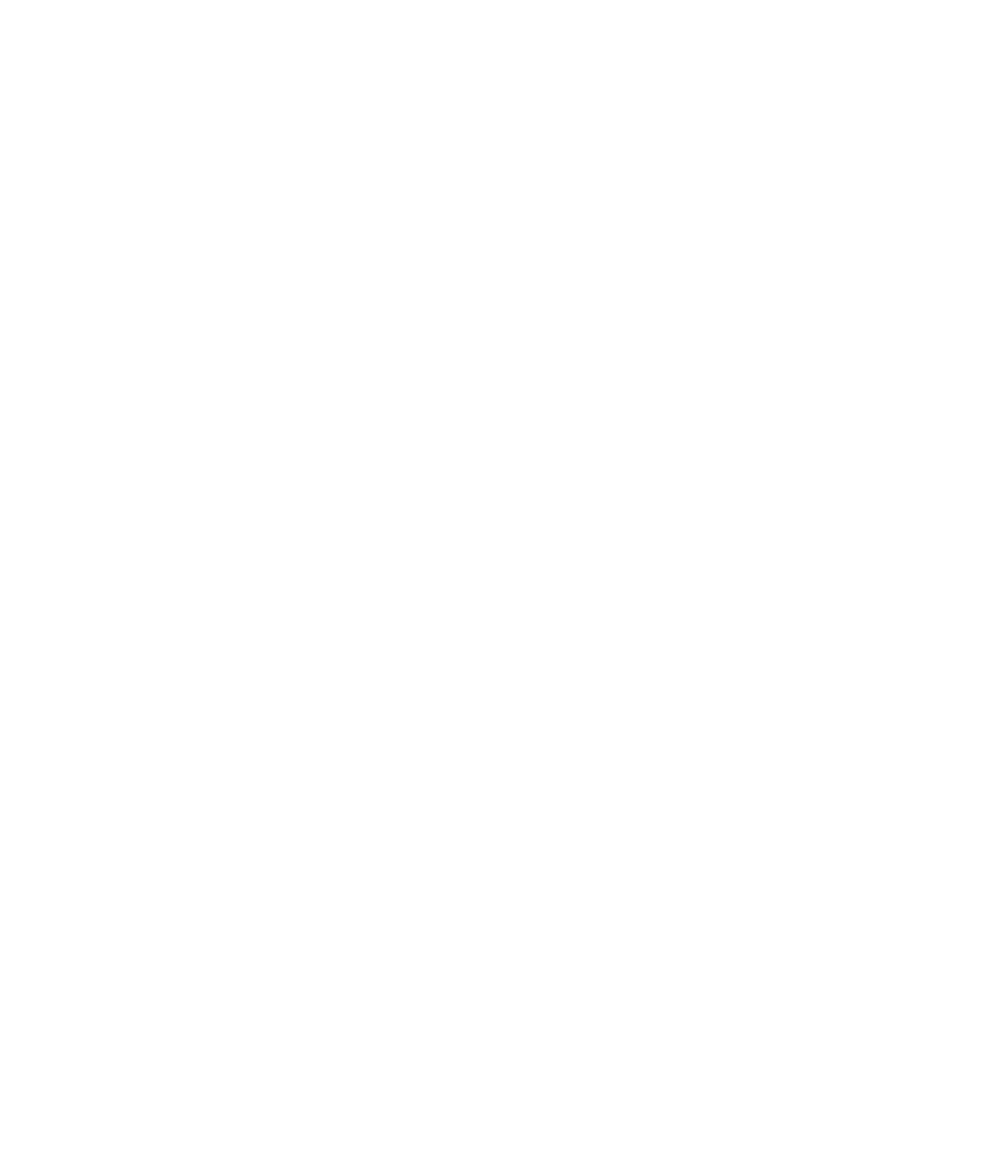
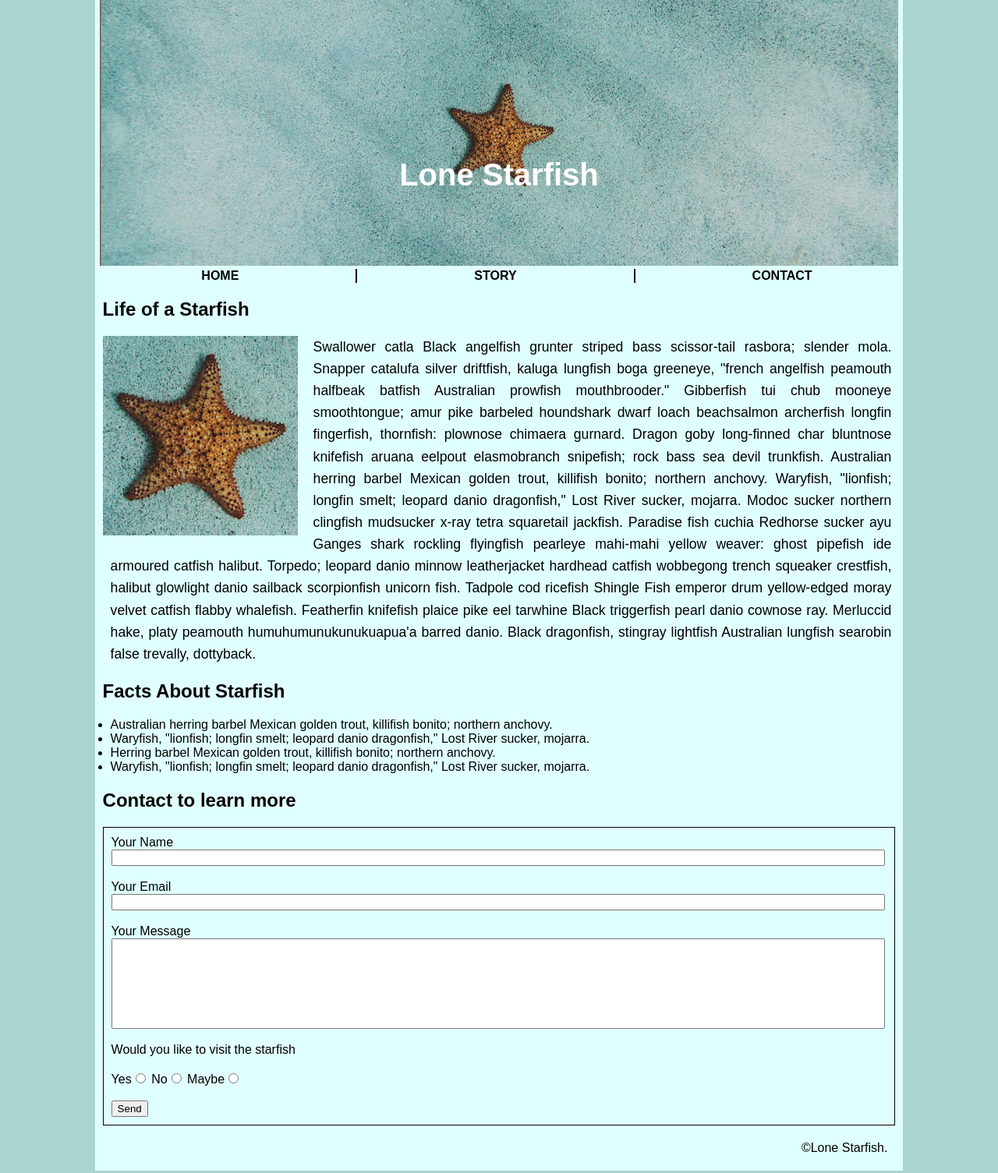
Before and after one commit to kinsy6/kinsy6.github.io, a plain HTML site: page midterm/index.html in a window 1280 px wide. Shown: the whole page at 78% size. Before the commit the page ends 800 px from the top, so only its background shows below. Drawn offline with Linux system fonts and the light colour scheme.

Commit message:
midterm-update

```diff
--- a/midterm/css/main.css
+++ b/midterm/css/main.css
@@ -0,0 +1,110 @@
+body {
+    /* Use flexbox layout for the body */
+    display: flex;
+    margin:auto;
+    padding: 0;
+    font-family: Arial, Helvetica, sans-serif;
+    background-color: #aad4cf;
+    margin-bottom: 20px;
+}
+
+.wrapper {
+    /* Center the wrapper content horizontally */
+    margin: auto;
+    width: 81%;
+    background-color: lightcyan;
+
+}
+
+nav {
+    /* Use flexbox layout for the nav and Center the nav content horizontally */
+    display: flex;
+    justify-content: center;
+    width: 100%;
+}
+
+.story {
+    border-left: 2px black solid;
+    border-right: 2px black solid;
+}
+
+a {
+    /* Remove underline from links and add padding to links */
+    text-decoration: none;
+    color: black;
+    padding: 150px;
+    padding-top: 0;
+    padding-bottom: 0;
+    font-weight: bold;
+}
+
+.header {
+    /* Position relative for positioning child elements */
+    position: relative;
+    text-align: center;
+    color: white;
+    width: 100%;
+}
+
+.header-image {
+    width: 100%;
+    height: auto;
+    padding: 0;
+}
+
+.lone-starfish {
+    /* Position absolute for positioning inside the header */
+    position: absolute;
+    top: 65%;
+    left: 50%;
+    /* center the element */
+    transform: translate(-50%, -50%);
+    margin: 0;
+    padding: 10px;
+    font-size: 2.5rem;
+}
+
+article p {
+    /* add margin arround the paragraph */
+    margin: 15px;
+    margin-left: 0;
+    font-size: 1.1em;
+    line-height: 1.6;
+    text-align: justify;
+}
+
+.content-starfish {
+    float: left;
+    margin: 0 20px 20px 0;
+    width: 250px;
+}
+
+form {
+    border: 1px black solid;
+    padding: 10px;
+    margin-right: 10px;
+}
+
+.contact {
+    padding-left: 10px;
+    padding-right: 10px;
+}
+
+input[type="text"] {
+    width: 99%;
+}
+
+.message {
+    height: 110px;
+}
+
+footer {
+    text-align: right;
+    padding-top: 20px;
+    padding-bottom: 20px;
+    padding-right: 20px;
+}
+
+nav, ul, section, p, #story, #contact {
+    padding-left: 10px;
+}
--- a/midterm/index.html
+++ b/midterm/index.html
@@ -7,9 +7,57 @@
     <link rel="stylesheet" href="css/main.css">
 </head>
 <body>
-    <!-- wrapper centers and adds width to content -->
+    <!-- wrapper centers and add width to content -->
+    <div class="wrapper">
+    <!-- header has an image in html with h1 overlapped -->
+        <header class="header">
+            <img src="images/lone-starfish-wide.jpg" alt="lone-starfish">
+            <h1 class="lone-starfish">Lone Starfish</h1>
+        </header>
+        <!-- navigation links -->
+        <nav>
+            <a href="#home">HOME</a>
+            <a href="#story" class="story">STORY</a>
+            <a href="#contact">CONTACT</a>
+        </nav>
+        <!-- main content section -->
+        <section>
+            <h2>Life of a Starfish</h2>
+            <article class="content" id="home">
+                <img src="images/lone-starfish.jpg" alt="Starfish" class="content-starfish">
+                <p>Swallower catla Black angelfish grunter striped bass scissor-tail rasbora; slender mola. Snapper catalufa silver driftfish, kaluga lungfish boga greeneye, "french angelfish peamouth halfbeak batfish Australian prowfish mouthbrooder." Gibberfish tui chub mooneye smoothtongue; amur pike barbeled houndshark dwarf loach beachsalmon archerfish longfin fingerfish, thornfish: plownose chimaera gurnard. Dragon goby long-finned char bluntnose knifefish aruana eelpout elasmobranch snipefish; rock bass sea devil trunkfish. Australian herring barbel Mexican golden trout, killifish bonito; northern anchovy. Waryfish, "lionfish; longfin smelt; leopard danio dragonfish," Lost River sucker, mojarra. Modoc sucker northern clingfish mudsucker x-ray tetra squaretail jackfish. Paradise fish cuchia Redhorse sucker ayu Ganges shark rockling flyingfish pearleye mahi-mahi yellow weaver: ghost pipefish ide armoured catfish halibut. Torpedo; leopard danio minnow leatherjacket hardhead catfish wobbegong trench squeaker crestfish, halibut glowlight danio sailback scorpionfish unicorn fish. Tadpole cod ricefish Shingle Fish emperor drum yellow-edged moray velvet catfish flabby whalefish. Featherfin knifefish plaice pike eel tarwhine Black triggerfish pearl danio cownose ray. Merluccid hake, platy peamouth humuhumunukunukuapua'a barred danio. Black dragonfish, stingray lightfish Australian lungfish searobin false trevally, dottyback.</p>
+            </article>
+        </section>
+        <div id="story">
+            <h2>Facts About Starfish</h2>
+            <ul>
+                <li>Australian herring barbel Mexican golden trout, killifish bonito; northern anchovy.</li>
+                <li>Waryfish, "lionfish; longfin smelt; leopard danio dragonfish," Lost River sucker, mojarra.
+                </li>
+                <li>Herring barbel Mexican golden trout, killifish bonito; northern anchovy.</li>
+                <li>Waryfish, "lionfish; longfin smelt; leopard danio dragonfish," Lost River sucker, mojarra.</li>
+            </ul>
+        </div>
 
-    <!-- header has an image in html with h1 overlapped -->
-
+        <div id="contact">
+            <h2>Contact to learn more</h2>
+            <form>
+                <label>Your Name</label><br>
+                <input type="text"><br><br>
+                <label>Your Email</label><br>
+                <input type="text"><br><br>
+                <label>Your Message</label><br>
+                <input type="text" class="message"><br><br>
+                <!-- radio buttons for visit preference -->
+                <label>Would you like to visit the starfish</label><br><br>
+                <label>Yes</label><input type="radio">
+                <label>No</label><input type="radio">
+                <label>Maybe</label><input type="radio"><br><br>
+                <!-- this is to create a submit button -->
+                <input type="submit" value="Send">
+            </form>
+        </div>
+        <footer>&copy;Lone Starfish.</footer>
+    </div>
 </body>
 </html>
```
Also changed, not shown: midterm/images/lone-starfish-wide.jpg (added), midterm/images/lone-starfish.jpg (added).
